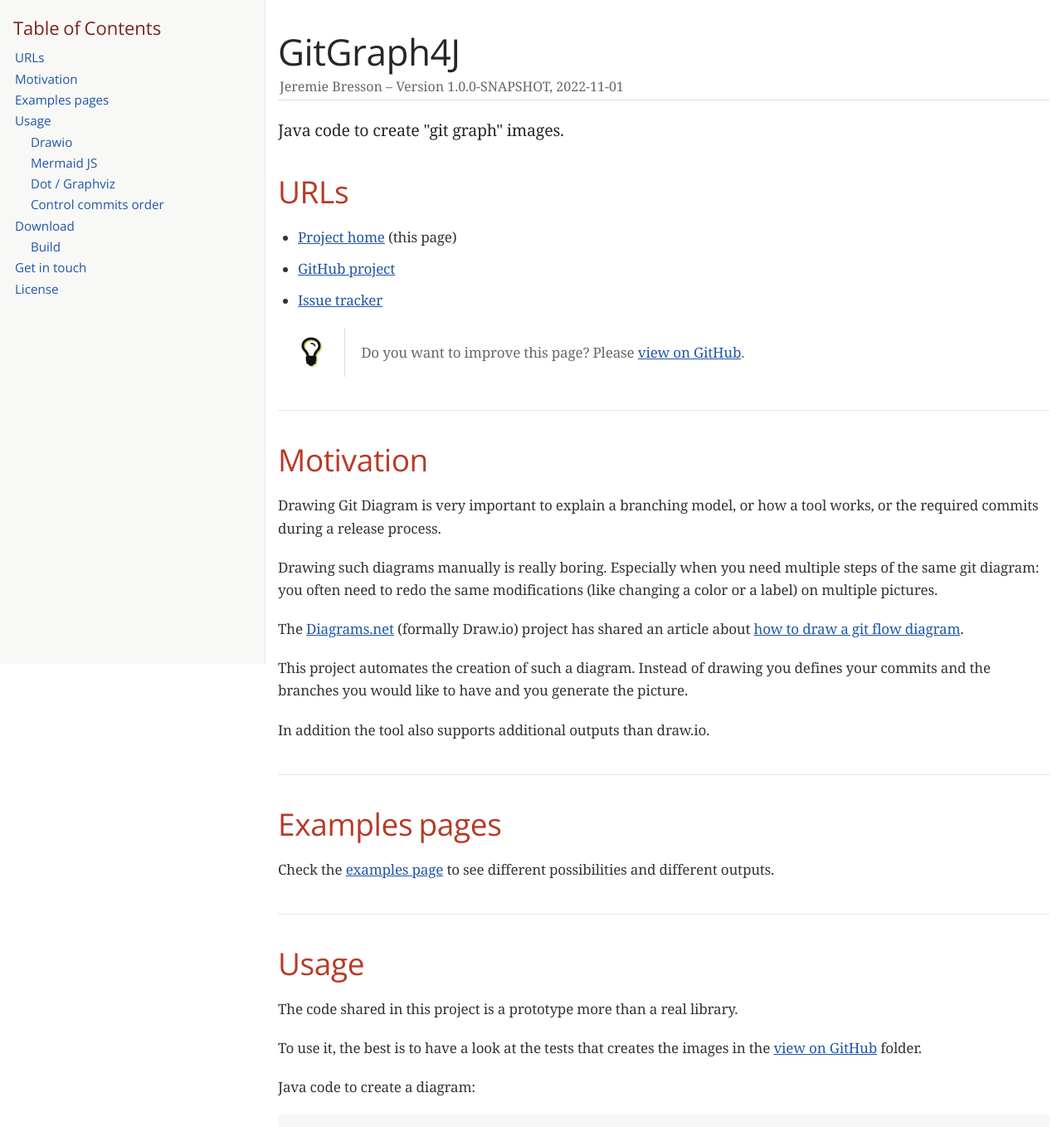
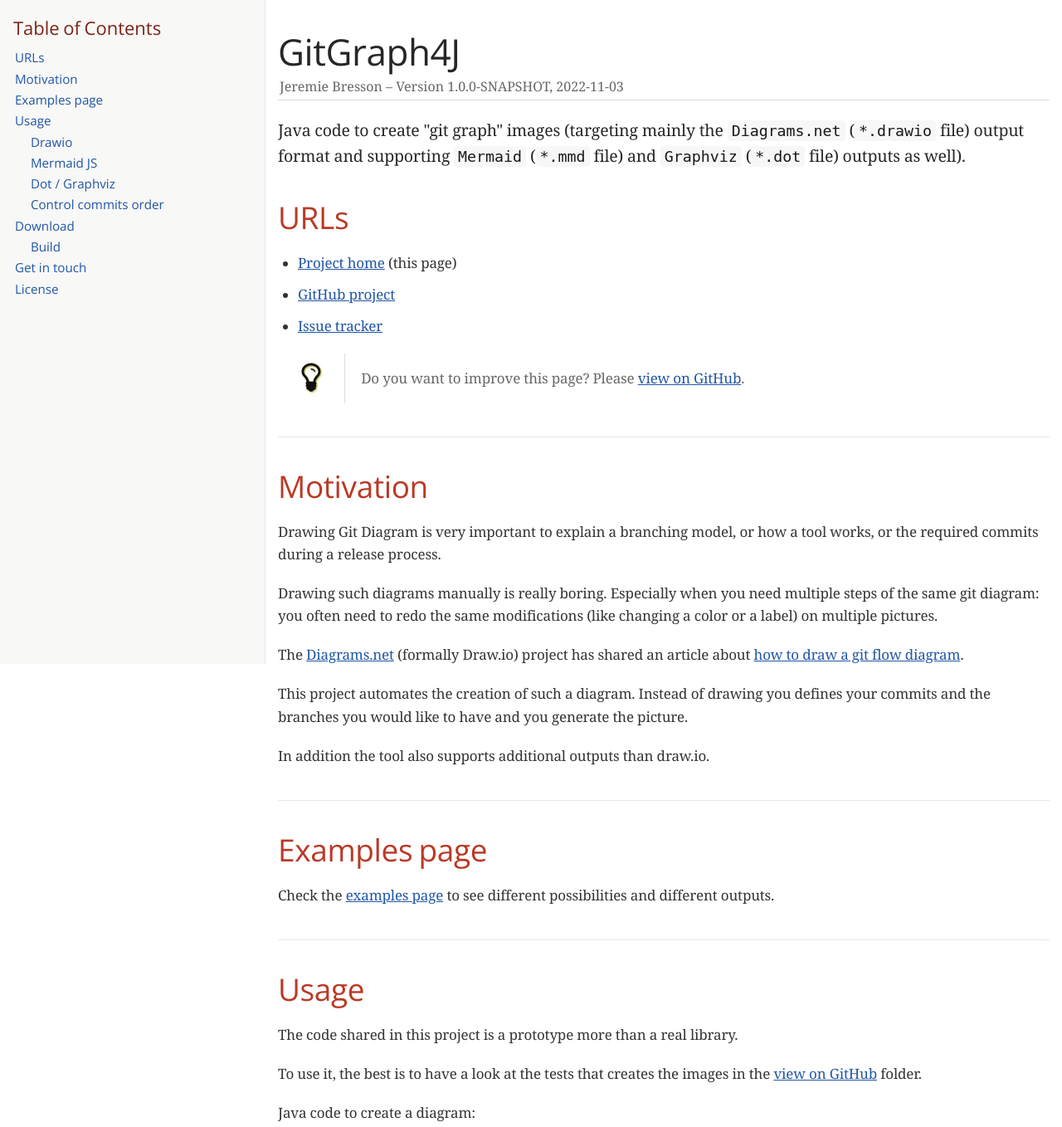
Before and after one commit to jmini/GitGraph4J, a plain HTML site: page index.html in a window 1280 px wide. Shown: the top 1358 px of the page at 83% size. Drawn offline with nearby package versions, Linux system fonts and the light colour scheme; a web font is replaced by a local one.

Commit message:
Update the 'gh-pages' branch.

```diff
--- a/index.html
+++ b/index.html
@@ -444,14 +444,14 @@ body.book #toc,body.book #preamble,body.book h1.sect0,body.book .sect1>h2{page-b
 <div class="details">
 <span id="author" class="author">Jeremie Bresson</span><br>
 <span id="revnumber">version 1.0.0-SNAPSHOT,</span>
-<span id="revdate">2022-11-01</span>
+<span id="revdate">2022-11-03</span>
 </div>
 <div id="toc" class="toc2">
 <div id="toctitle">Table of Contents</div>
 <ul class="sectlevel1">
 <li><a href="#urls">URLs</a></li>
 <li><a href="#motivation">Motivation</a></li>
-<li><a href="#examples-pages">Examples pages</a></li>
+<li><a href="#examples-page">Examples page</a></li>
 <li><a href="#usage">Usage</a>
 <ul class="sectlevel2">
 <li><a href="#drawio">Drawio</a></li>
@@ -474,7 +474,7 @@ body.book #toc,body.book #preamble,body.book h1.sect0,body.book .sect1>h2{page-b
 <div id="preamble">
 <div class="sectionbody">
 <div class="paragraph">
-<p>Java code to create "git graph" images.</p>
+<p>Java code to create "git graph" images (targeting mainly the <code>Diagrams.net</code> (<code>*.drawio</code> file) output format and supporting <code>Mermaid</code> (<code>*.mmd</code> file) and <code>Graphviz</code> (<code>*.dot</code> file) outputs as well).</p>
 </div>
 </div>
 </div>
@@ -531,7 +531,7 @@ Instead of drawing you defines your commits and the branches you would like to h
 </div>
 </div>
 <div class="sect1">
-<h2 id="examples-pages"><a class="anchor" href="#examples-pages"></a>Examples pages</h2>
+<h2 id="examples-page"><a class="anchor" href="#examples-page"></a>Examples page</h2>
 <div class="sectionbody">
 <div class="paragraph">
 <p>Check the <a href="examples.html">examples page</a> to see different possibilities and different outputs.</p>
@@ -824,7 +824,7 @@ If you want to use it, the best option is to clone the repo and to run it locall
 <div id="footer">
 <div id="footer-text">
 Version 1.0.0-SNAPSHOT<br>
-Last updated 2022-11-01 07:30:19 +0100
+Last updated 2022-11-03 06:20:18 +0100
 </div>
 </div>
 <style>
```
Also changed, not shown: examples.html (+1 -1 lines).
